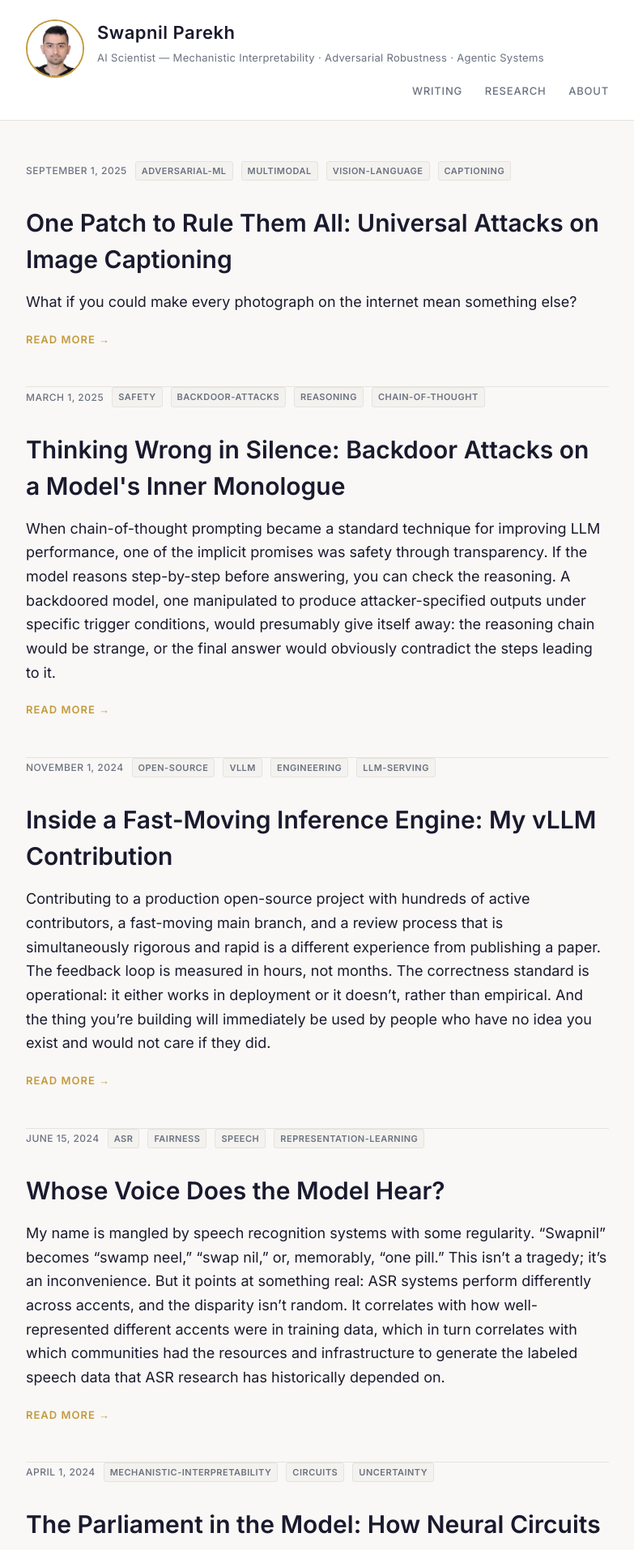
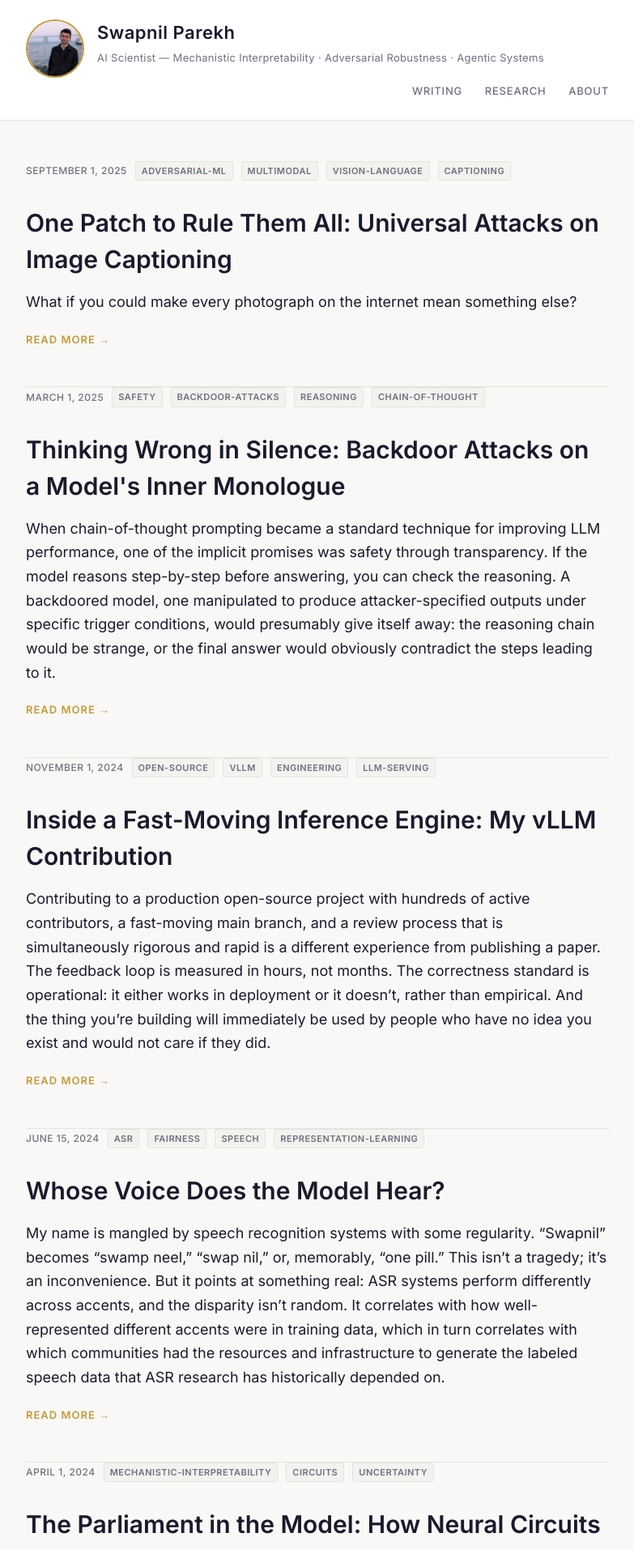
Before and after one commit to swapnilparekh/swapnilparekh.github.io, a Jekyll site: the page built from index.html, in a window 1280 px wide. Shown: the top 1914 px of the page at 81% size, without its empty margins (248-1031 px from the left). Built offline with Jekyll 4.4.1, drawn with Linux system fonts in a browser that asks for light colours.

Commit message:
Update profile photo to SF waterfront portrait
Co-Authored-By: Claude Sonnet 4.6 <noreply@anthropic.com>

```diff
--- a/_config.yml
+++ b/_config.yml
@@ -9,7 +9,7 @@ name: Swapnil Parekh
 description: "AI Scientist — Mechanistic Interpretability · Adversarial Robustness · Agentic Systems"
 
 # URL of your avatar or profile pic (you could use your GitHub profile pic)
-avatar: /images/mypic.jpeg
+avatar: /images/profile.jpeg
 
 #
 # Flags below are optional
```
Also changed, not shown: images/profile.jpeg (added).
